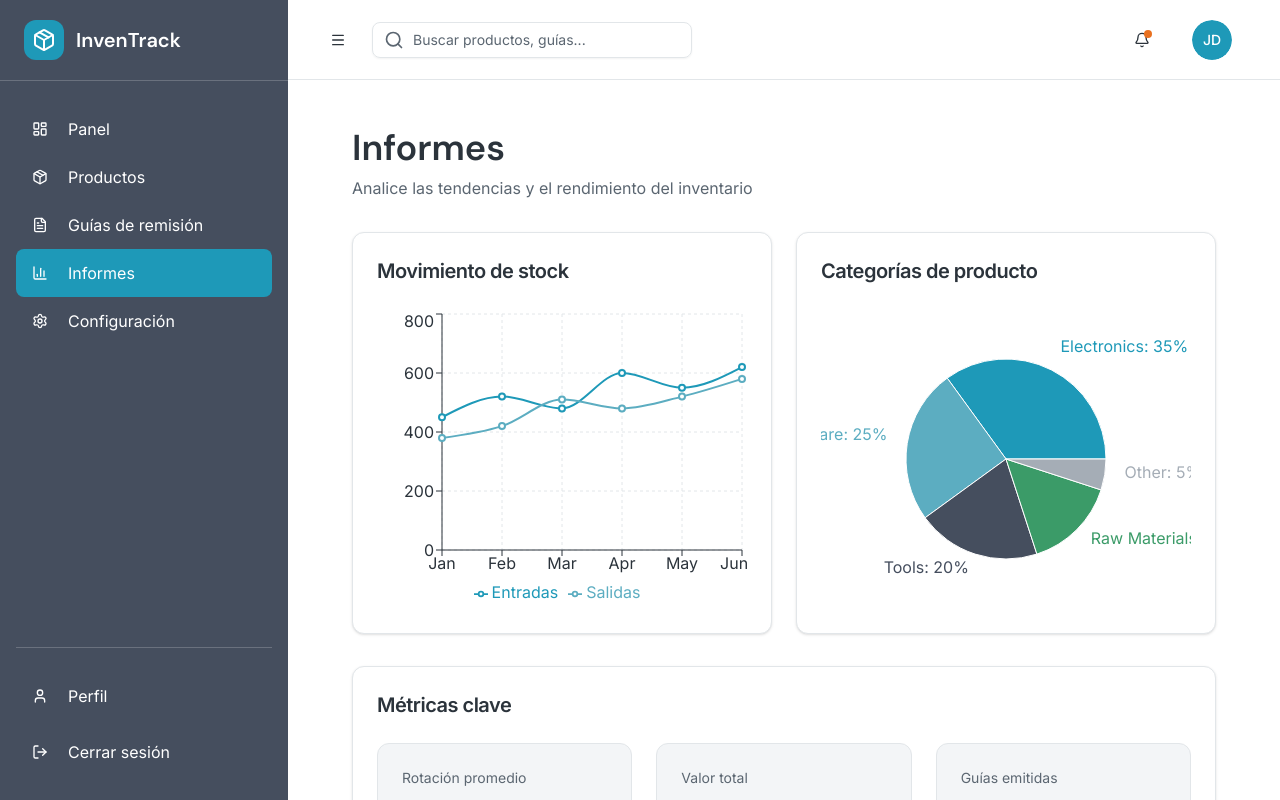
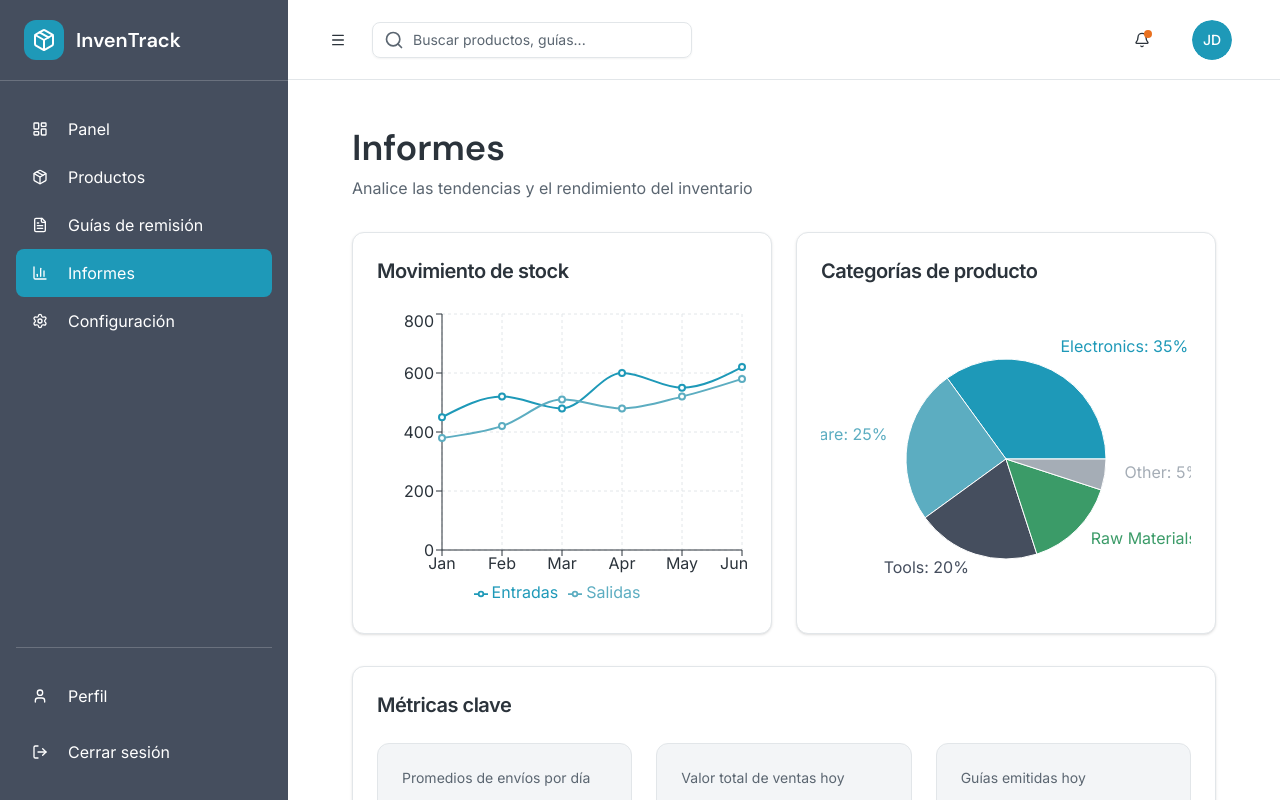
Before and after one commit to Luan-nee/Chets-Nuts-Foods, a React (Vite) app in the folder frontend/: page /reports in a window 1280 px wide. Built offline with nearby package versions, Linux system fonts and the light colour scheme.

Commit message:
Agregando documentación de api-reportes y ajustando componentes de ReportsView para reflejar nuevos datos.

```diff
--- a/frontend/src/components/views/ReportsView.tsx
+++ b/frontend/src/components/views/ReportsView.tsx
@@ -141,19 +141,19 @@ export default function ReportsView() {
         <CardContent>
           <div className="grid gap-6 md:grid-cols-3">
             <div className="rounded-lg border border-border bg-muted p-6">
-              <p className="text-sm text-muted-foreground">Rotación promedio</p>
+              <p className="text-sm text-muted-foreground">Promedios de envíos por día</p>
                 <p className="mt-2 text-3xl font-semibold text-card-foreground">
                 24.5 días
               </p>
             </div>
             <div className="rounded-lg border border-border bg-muted p-6">
-              <p className="text-sm text-muted-foreground">Valor total</p>
+              <p className="text-sm text-muted-foreground">Valor total de ventas hoy</p>
               <p className="mt-2 text-3xl font-semibold text-card-foreground">
                 $458,920
               </p>
             </div>
             <div className="rounded-lg border border-border bg-muted p-6">
-              <p className="text-sm text-muted-foreground">Guías emitidas</p>
+              <p className="text-sm text-muted-foreground">Guías emitidas hoy</p>
               <p className="mt-2 text-3xl font-semibold text-card-foreground">
                 156
               </p>
```
Also changed, not shown: 1 other file (tests, documents, lock files or other folders).
